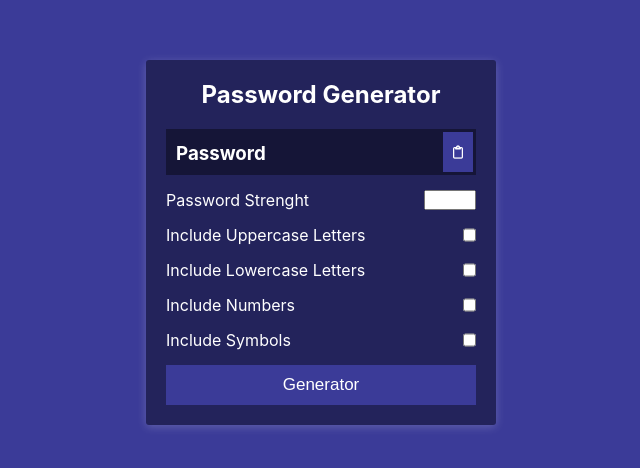
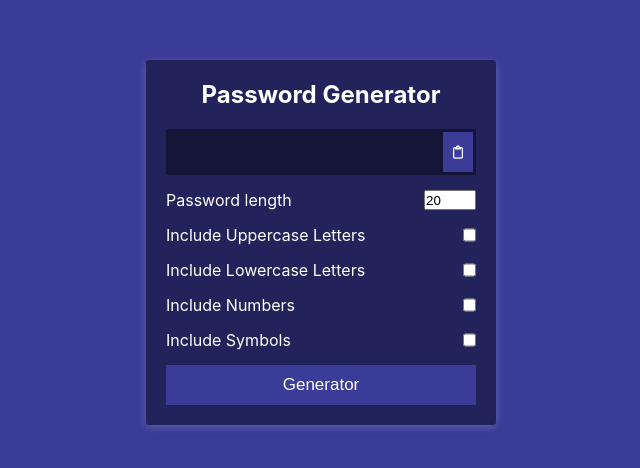
Before and after one commit to ZiyovuddinTolipov/password-generator, a React (Create React App) app: page / in a window 1280 px wide. Shown: the part 140-608 px from the top of the page, without its empty margins (319-959 px from the left). Built offline with nearby package versions, Linux system fonts and the light colour scheme.

Commit message:
add useState hook

```diff
--- a/src/App.js
+++ b/src/App.js
@@ -1,6 +1,14 @@
+import { useState } from 'react';
 import './scss/App.scss';
 
 function App() {
+  const [password,setPassword] = useState('');
+  const [passwordlenght,setPasswordlenght] = useState(20);
+  const [includeUppercase,setIncludeUppercase] = useState(false);
+  const [includeLowercase,setIncludeLowercase] = useState(false);
+  const [includeNumbers,setIncludeNumbers] = useState(false);
+  const [includeSymbols,setIncludeSymbols] = useState(false);
+
   return (
     <div className="App">
       <div className='container'>
@@ -9,14 +17,16 @@ function App() {
             Password Generator
           </h2>
           <div className='generator__password'>
-            <h3> Password </h3>
+            <h3> {password} </h3>
             <button className='copy__btn'>
               <i className='far fa-clipboard'></i>
             </button>
           </div>
           <div className='form-group'>
-            <label htmlFor='password-strenght'>Password Strenght</label>
+            <label htmlFor='password-strenght'>Password length</label>
             <input
+              defaultValue={passwordlenght}
+              onChange={(e) => setPasswordlenght(e.target.value)}
               type="number"
               id='password-strenght'
               name='password-strenght'
@@ -27,6 +37,8 @@ function App() {
           <div className='form-group'>
             <label htmlFor='uppercase-letters'>Include Uppercase Letters</label>
             <input
+              checked={includeUppercase}
+              onChange={(e) => setIncludeUppercase(e.target.checked)}
               type="checkbox"
               id='uppercase-letters'
               name='uppercase-letters'
@@ -36,6 +48,8 @@ function App() {
           <div className='form-group'>
             <label htmlFor='lowercase-letters'>Include Lowercase Letters</label>
             <input
+              checked={includeLowercase}
+                onChange={(e) => setIncludeLowercase(e.target.checked)}
               type="checkbox"
               id='lowercase-letters'
               name='lowercase-letters'
@@ -45,6 +59,8 @@ function App() {
           <div className='form-group'>
             <label htmlFor='include-numbers'>Include  Numbers</label>
             <input
+              checked={includeNumbers}
+              onChange={(e) => setIncludeNumbers(e.target.checked)}
               type="checkbox"
               id='include-numbers'
               name='include-numbers'
@@ -54,6 +70,8 @@ function App() {
           <div className='form-group'>
             <label htmlFor='include-symbols'>Include  Symbols</label>
             <input
+              checked={includeSymbols}
+              onChange={(e) => setIncludeSymbols(e.target.checked)}
               type="checkbox"
               id='include-symbols'
               name='include-symbols'
```
